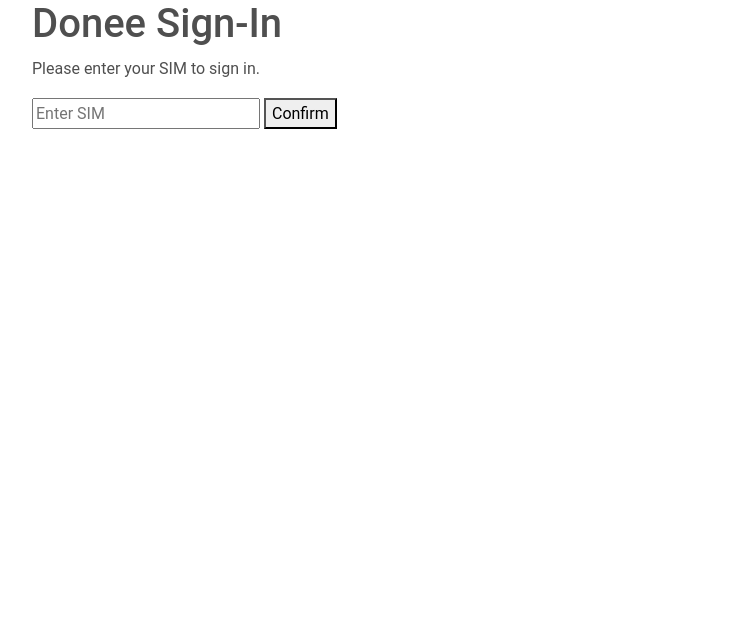
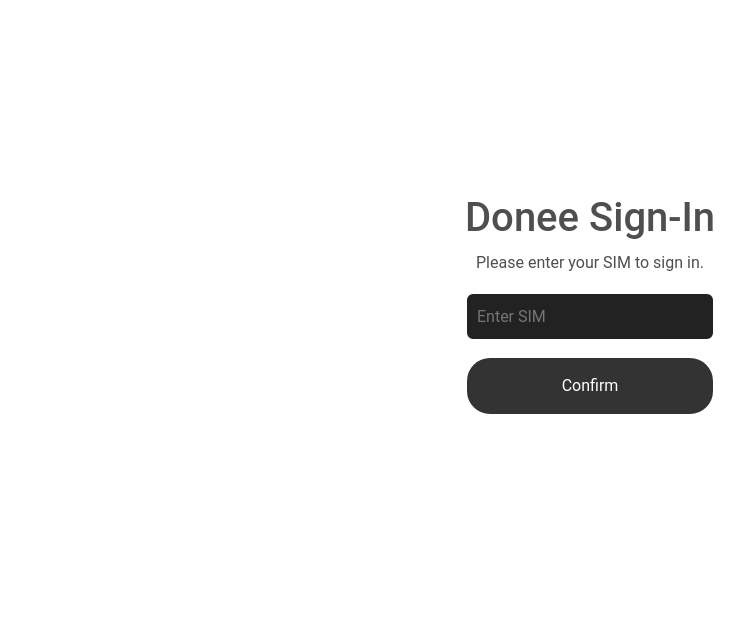
Before and after one commit to m-metz/access-mobile, a Django app: page /donee-signin/ in a window 1280 px wide. Shown: the top 639 px of the page, without its empty margins (50-794 px from the left). Run offline with Django 5.2, Linux system fonts and the light colour scheme.

Commit message:
Made these 4 templates look better

```diff
--- a/access_mobile_app/templates/access_mobile_app/donee_signin.html
+++ b/access_mobile_app/templates/access_mobile_app/donee_signin.html
@@ -2,16 +2,67 @@
 {% extends 'access_mobile_app/access_mobile.html' %}
 
 {% block content %}
+<div class="signin-page-container">
+    <div class="signin-section">
         <h1>Donee Sign-In</h1>
         <p>Please enter your SIM to sign in.</p>
 
         {% if error %}
-        <p style="color: red;">{{ error }}</p>
+            <p class="error-message">{{ error }}</p>
         {% endif %}
 
-    <form method="POST">
+        <form method="POST" class="signin-form">
             {% csrf_token %}
-        <input type="text" name="sim" placeholder="Enter SIM" required>
-        <button type="submit">Confirm</button>
+            <input type="text" name="sim" placeholder="Enter SIM" required class="signin-input">
+            <button type="submit" class="signin-button">Confirm</button>
         </form>
+    </div>
+</div>
+
+<style>
+    .signin-page-container {
+        display: flex;
+        flex-direction: column;
+        justify-content: center;
+        align-items: center;
+        height: 80vh;
+        text-align: center;
+        color: inherit;
+    }
+    .signin-section {
+        margin-bottom: 30px;
+    }
+    .signin-form {
+        display: flex;
+        flex-direction: column;
+        gap: 15px;
+    }
+    .signin-input {
+        padding: 10px;
+        border: 2px solid white;
+        border-radius: 8px;
+        background-color: #222;
+        color: white;
+        font-size: 16px;
+    }
+    .signin-button {
+        padding: 15px 30px;
+        background-color: #333;
+        color: white;
+        border: 2px solid white;
+        border-radius: 25px;
+        font-size: 16px;
+        cursor: pointer;
+        transition: background-color 0.3s, color 0.3s;
+        text-decoration: none;
+    }
+    .signin-button:hover {
+        background-color: white;
+        color: #333;
+    }
+    .error-message {
+        color: red;
+        margin-bottom: 15px;
+    }
+</style>
 {% endblock %}
```
Also changed, not shown: access_mobile_app/templates/access_mobile_app/donee_dashboard.html (+54 -8 lines), access_mobile_app/templates/access_mobile_app/edit_donee_info.html (+68 -7 lines), access_mobile_app/templates/access_mobile_app/landing_page.html (+43 -4 lines). Lines whose indentation alone changed are shown as unchanged.
